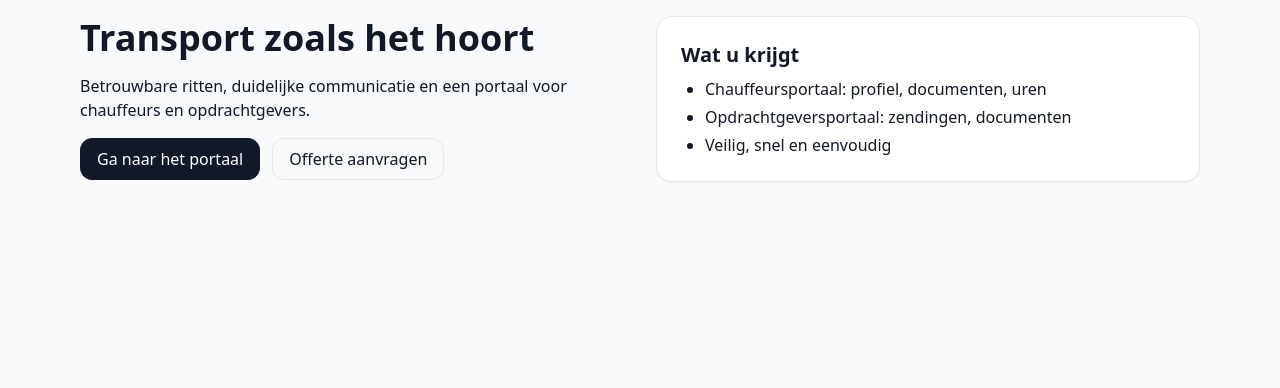
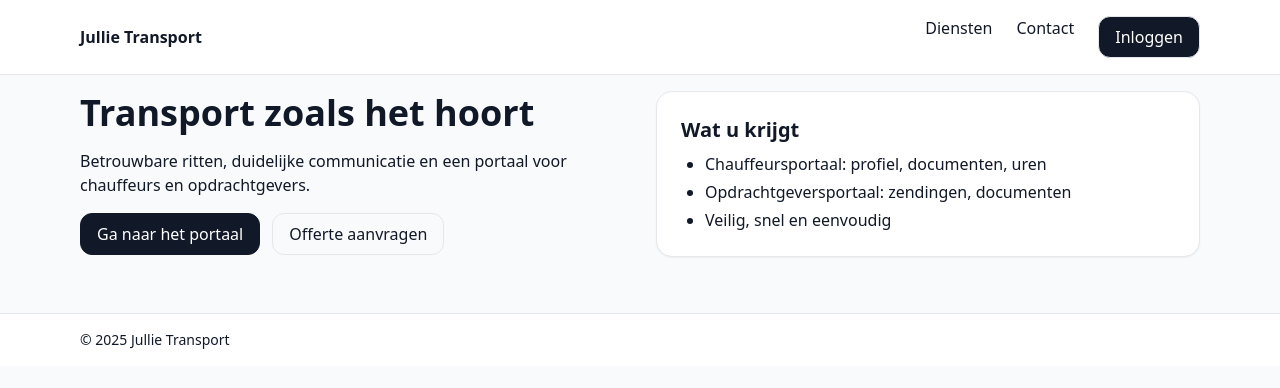
Before and after one commit to denijstransport/transport-portal, a Next.js app: page / in a window 1280 px wide. Shown: the top 388 px of the page. Built offline with nearby package versions, Linux system fonts and the light colour scheme.

Commit message:
Add header and footer to RootLayout component

```diff
--- a/app/layout.tsx
+++ b/app/layout.tsx
@@ -6,9 +6,20 @@ export default function RootLayout({ children }: { children: React.ReactNode })
   return (
     <html lang="nl">
       <body className="min-h-screen bg-gray-50 text-gray-900">
-        {/* ... */}
+        <header className="border-b bg-white">
+          <div className="max-w-6xl mx-auto flex items-center justify-between p-4">
+            <a href="/" className="font-semibold">Jullie Transport</a>
+            <nav className="flex gap-6">
+              <a href="/diensten">Diensten</a>
+              <a href="/contact">Contact</a>
+              <a className="inline-flex items-center gap-2 px-4 py-2 rounded-xl border border-gray-200 bg-gray-900 text-white" href="/login">Inloggen</a>
+            </nav>
+          </div>
+        </header>
         <main className="max-w-6xl mx-auto p-4">{children}</main>
-        {/* ... */}
+        <footer className="border-t mt-10 bg-white">
+          <div className="max-w-6xl mx-auto p-4 text-sm">© {new Date().getFullYear()} Jullie Transport</div>
+        </footer>
       </body>
     </html>
   );
```
